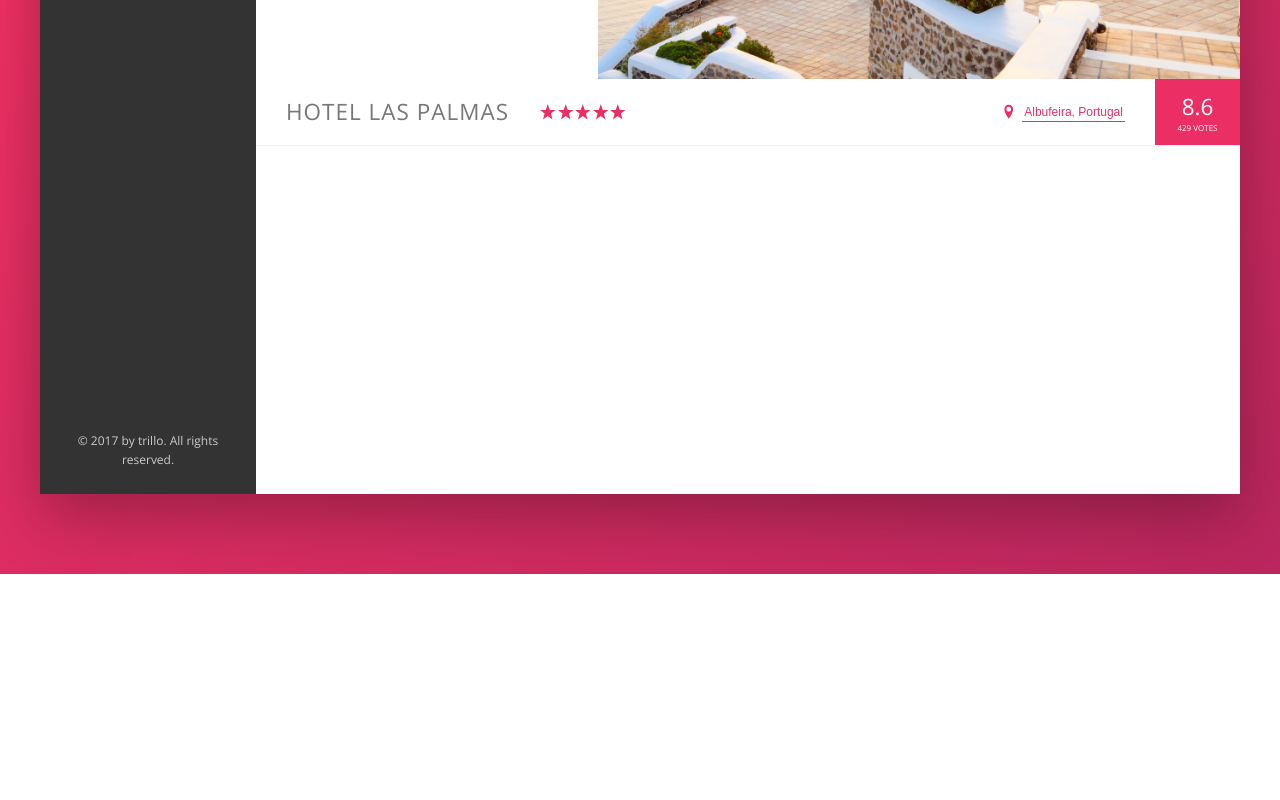
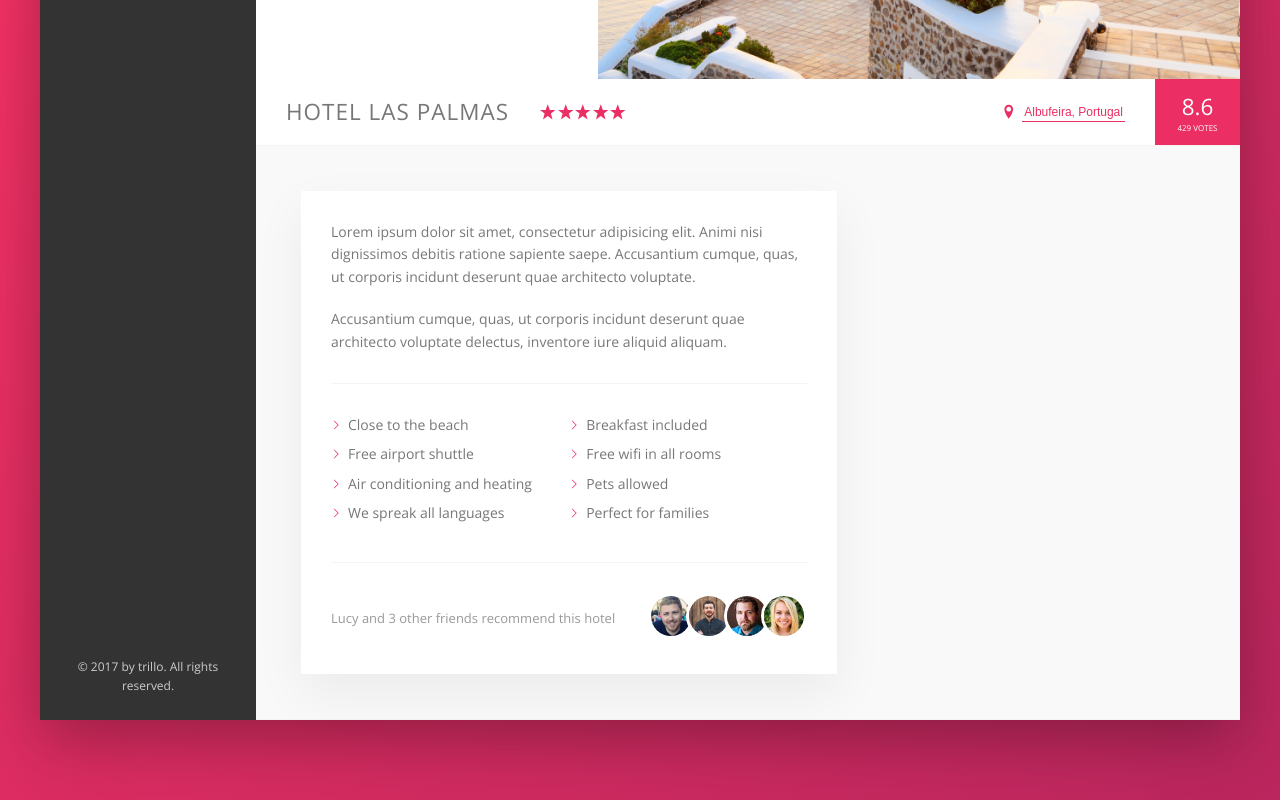
Before and after one commit to IngridAmaral/trillo-project, a website: page index.html in a window 1280 px wide. Shown: the part 456-1256 px from the top of the page. Before the commit the page ends 1030 px from the top, so only its background shows below. Drawn offline with nearby package versions, Linux system fonts and the light colour scheme.

Commit message:
building description section

```diff
--- a/index.html
+++ b/index.html
@@ -140,6 +140,40 @@
                   </div>
             </div>
           </div>
+
+          <div class="detail">
+              <div class="description">
+                <p class="paragraph">
+                    Lorem ipsum dolor sit amet, consectetur adipisicing elit. Animi nisi dignissimos debitis ratione sapiente saepe. Accusantium cumque, quas, ut corporis incidunt deserunt quae architecto voluptate.
+                </p>
+                <p class="paragraph">
+                    Accusantium cumque, quas, ut corporis incidunt deserunt quae architecto voluptate delectus, inventore iure aliquid aliquam.
+                </p>
+                <div class="user-reviews">
+                  <ul class="list">
+                      <li class="list__item">Close to the beach</li>
+                      <li class="list__item">Breakfast included</li>
+                      <li class="list__item">Free airport shuttle</li>
+                      <li class="list__item">Free wifi in all rooms</li>
+                      <li class="list__item">Air conditioning and heating</li>
+                      <li class="list__item">Pets allowed</li>
+                      <li class="list__item">We spreak all languages</li>
+                      <li class="list__item">Perfect for families</li>
+                  </ul>
+                  <div class="recommend">
+                      <p class="recommend__count">
+                          Lucy and 3 other friends recommend this hotel
+                      </p>
+                      <div class="recommend__friends">
+                          <img src="img/user-3.jpg" alt="" class="recommend__photo">
+                          <img src="img/user-4.jpg" alt="" class="recommend__photo">
+                          <img src="img/user-5.jpg" alt="" class="recommend__photo">
+                          <img src="img/user-6.jpg" alt="" class="recommend__photo">
+                      </div>
+                  </div>
+                </div>
+              </div>
+          </div>
         </main>
       </div>
     </div>
--- a/sass/_base.scss
+++ b/sass/_base.scss
@@ -31,6 +31,9 @@ Grey dark 3: #999
     --color-grey-dark-3: #999;
 
     --shadow-dark: 0 2rem 6rem rgba(0, 0, 0, .3);
+    --shadow-light: 0 2rem 5rem rgba(0, 0, 0, 0.06);
+
+    --line: 1px solid var(--color-grey-light-2);
 }
 
 * {
--- a/sass/_components.scss
+++ b/sass/_components.scss
@@ -200,7 +200,7 @@
 // OVERVIEW
 .overview {
   display: flex;
-  border-bottom: 1px solid var(--color-grey-light-2);
+  border-bottom: var(--line);
   align-items: center;
 
   &__heading {
@@ -299,3 +299,76 @@
     box-shadow: none;
   }
 }
+
+/////////////////////
+// PARAGRAPH
+.paragraph:not(:last-of-type) {
+  margin-bottom: 2rem;
+}
+
+
+/////////////////////
+// LIST
+.list {
+  list-style-type: none;
+  margin: 3rem 0;
+  padding: 3rem 0;
+  border-top: var(--line);
+  border-bottom: var(--line);
+  display: flex;
+  flex-wrap: wrap;
+
+  &__item {
+    flex: 0 0 50%;
+    margin-bottom: .7rem;
+  }
+
+  &__item::before {
+    content: '';
+    display: inline-block;
+    height: 1rem;
+    width: 1rem;
+    margin-right: .7rem;
+
+    //older browsers
+    // background-image: url(../img/chevron-thin-right.svg);
+    // background-size: cover;
+
+    //newer browsers - masks
+    background-color: var(--color-primary);
+    -webkit-mask-image: url(../img/chevron-thin-right.svg);
+    -webkit-mask-size: cover;
+    mask-image: url(../img/chevron-thin-right.svg);
+    mask-size: cover;
+  }
+}
+
+/////////////////////
+// RECOMMEND
+.recommend {
+  font-size: 1.3rem;
+  color: var(--color-grey-dark-3);
+  display: flex;
+  align-items: center;
+  //justify-content: space-between;
+
+  &__count {
+    margin-right: auto; //has the same effect as the justify-content space-between here
+  }
+
+  &__friends {
+
+  }
+
+  &__photo {
+    height: 4rem;
+    width: 4rem;
+    border-radius: 50%;
+    border: 3px solid white;
+    box-sizing: content-box;
+
+    &:not(:last-child) {
+      margin-right: -1.15rem;
+    }
+  }
+ }
--- a/sass/_layout.scss
+++ b/sass/_layout.scss
@@ -11,7 +11,7 @@
     font-size: 1.4rem;
     height: 7rem;
     background-color: white;
-    border-bottom: 1px solid var(--color-grey-light-2);
+    border-bottom: var(--line);
 
     display: flex;
     justify-content: space-between;
@@ -34,7 +34,26 @@
 
 .hotel-view {
     background-color: white;
-    min-height: 100vh;
 
     flex: 1;
 }
+
+.detail {
+    display: flex;
+    padding: 4.5rem;
+    background-color: var(--color-grey-light-1);
+    border-bottom: var(--line);
+}
+
+.description {
+    flex: 0 0 60%;
+    margin-right: 4.5rem;
+    background-color: #fff;
+    box-shadow: var(--shadow-light);
+    padding: 3rem;
+    font-size: 1.4rem;
+}
+
+.user-reviews {
+    flex: 1;
+}
```
Also changed, not shown: sass/main.css, 1 other file.
